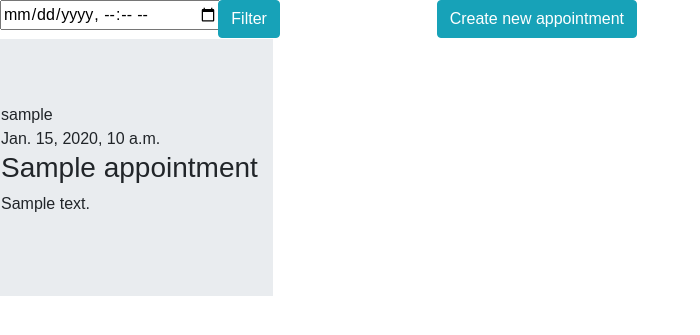
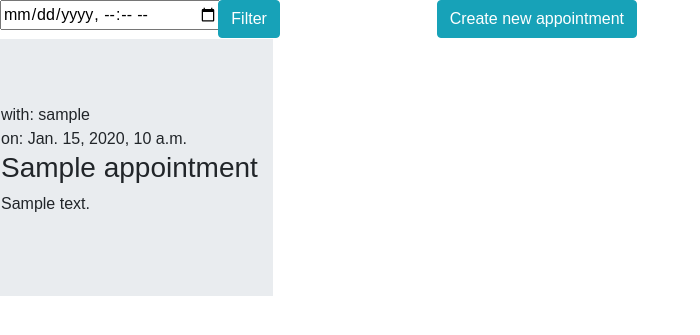
Before and after one commit to ksenijasam/shyshadow, a Django app: page /appointments in a window 1280 px wide. Shown: the part 69-404 px from the top of the page, without its empty margins (0-700 px from the left). Run offline with Django 4.2, Linux system fonts and the light colour scheme; a user stored in the database is signed in; tables that the repository leaves empty hold one stand-in row (values such as "Sample post"); some libraries are stand-ins or nearby versions; some web fonts are replaced.

Commit message:
adding is it client or therapist on jumbotron

```diff
--- a/therapy_manager/templates/therapy_manager/appointments.html
+++ b/therapy_manager/templates/therapy_manager/appointments.html
@@ -69,14 +69,22 @@
                     class="cursor-pointer">
                     <div class="jumbotron jumbotron-fluid">
                         <div class="container">
+                            {% if request.user.is_therapist %}
+                                <div class="row">
+                                    <div class="col-12">
+                                        with: {{ appointment.client}}
+                                    </div>
+                                </div>
+                            {% else %}
+                                <div class="row">
+                                    <div class="col-12">
+                                        with: {{ appointment.therapist }}
+                                    </div>
+                                </div>
+                            {% endif %}
                             <div class="row">
                                 <div class="col-12">
-                                    {{ appointment.client}}
-                                </div>
-                            </div>
-                            <div class="row">
-                                <div class="col-12">
-                                    {{ appointment.appointment_date}}
+                                    on: {{ appointment.appointment_date}}
                                 </div>
                             </div>
                             <div class="row">
```
